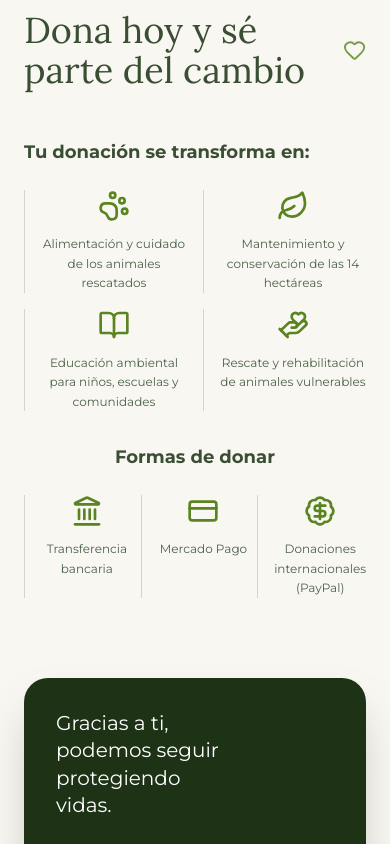
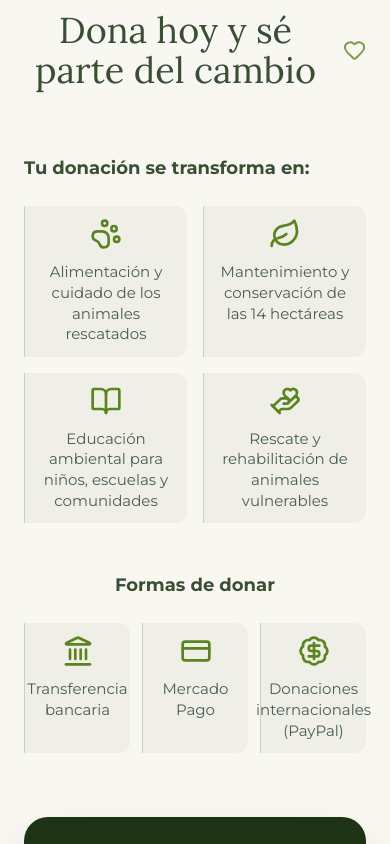
Before and after one commit to DavikoGH/yvagaguazu, a React (Vite) app: page /donaciones in a window 390 px wide. Shown: the part 3580-4424 px from the top of the page. Built offline with nearby package versions, Linux system fonts and the light colour scheme; a web font is replaced by a local one.

Commit message:
style: center alignment and layout for donations section
Update the donation section to center-align the heading and switch to a CSS grid layout for improved responsiveness and consistency.

```diff
--- a/src/pages/Donaciones.tsx
+++ b/src/pages/Donaciones.tsx
@@ -202,76 +202,71 @@ export default function Donaciones() {
       {/* SECCIÓN 5: Dona hoy y sé parte del cambio */}
       <section className="bg-[#F9F7F2] py-24 px-6 md:px-12 w-full border-t border-[#3A4E33]/10">
         <div className="max-w-7xl mx-auto">
-          <div className="flex items-center gap-4 mb-12">
-            <h2 className="font-serif text-4xl md:text-5xl text-[#3A4E33]">
+          <div className="flex items-center justify-center gap-4 mb-12">
+            <h2 className="font-serif text-4xl md:text-5xl text-[#3A4E33] text-center">
               Dona hoy y sé parte del cambio
             </h2>
             <Heart className="w-10 h-10 text-[#598420] opacity-80" />
           </div>
 
-          <div className="flex flex-col lg:flex-row gap-12 lg:gap-8">
+          <div className="grid grid-cols-1 lg:grid-cols-12 gap-8 lg:gap-12 mb-16">
 
-            {/* Columna Izquierda: Información */}
-            <div className="w-full lg:w-[70%] flex flex-col md:flex-row gap-8 lg:gap-12 pb-8 lg:pb-0 overflow-x-auto lg:overflow-visible my-auto">
-
-              {/* Tu donación se transforma en: */}
-              <div className="flex-1 min-w-[280px]">
+            {/* 7 Columnas: Tu donación se transforma en: */}
+            <div className="lg:col-span-7 flex flex-col pt-4">
               <h3 className="font-sans font-bold text-lg text-[#3A4E33] mb-6 whitespace-nowrap">Tu donación se transforma en:</h3>
               <div className="grid grid-cols-2 md:grid-cols-4 gap-4">
 
-                  <div className="flex flex-col items-center text-center border-l border-[#3A4E33]/20 pl-4 h-full">
+                <div className="flex flex-col items-center text-center border-l bg-[#3A4E33]/5 rounded-r-xl p-3 border-[#3A4E33]/20 h-full">
                   <PawPrint className="w-8 h-8 text-[#598420] mb-3" />
-                    <p className="font-sans text-xs text-yvaga-dark/80 leading-relaxed">Alimentación y cuidado de los animales rescatados</p>
+                  <p className="font-sans text-[15px] text-yvaga-dark/80 leading-snug">Alimentación y cuidado de los animales rescatados</p>
                 </div>
 
-                  <div className="flex flex-col items-center text-center border-l border-[#3A4E33]/20 pl-4 h-full">
+                <div className="flex flex-col items-center text-center border-l bg-[#3A4E33]/5 rounded-r-xl p-3 border-[#3A4E33]/20 h-full">
                   <Leaf className="w-8 h-8 text-[#598420] mb-3" />
-                    <p className="font-sans text-xs text-yvaga-dark/80 leading-relaxed">Mantenimiento y conservación de las 14 hectáreas</p>
+                  <p className="font-sans text-[15px] text-yvaga-dark/80 leading-snug">Mantenimiento y conservación de las 14 hectáreas</p>
                 </div>
 
-                  <div className="flex flex-col items-center text-center border-l border-[#3A4E33]/20 pl-4 h-full">
+                <div className="flex flex-col items-center text-center border-l bg-[#3A4E33]/5 rounded-r-xl p-3 border-[#3A4E33]/20 h-full">
                   <BookOpen className="w-8 h-8 text-[#598420] mb-3" />
-                    <p className="font-sans text-xs text-yvaga-dark/80 leading-relaxed">Educación ambiental para niños, escuelas y comunidades</p>
+                  <p className="font-sans text-[15px] text-yvaga-dark/80 leading-snug">Educación ambiental para niños, escuelas y comunidades</p>
                 </div>
 
-                  <div className="flex flex-col items-center text-center border-l border-[#3A4E33]/20 pl-4 h-full">
+                <div className="flex flex-col items-center text-center border-l bg-[#3A4E33]/5 rounded-r-xl p-3 border-[#3A4E33]/20 h-full">
                   <HandHeart className="w-8 h-8 text-[#598420] mb-3" />
-                    <p className="font-sans text-xs text-yvaga-dark/80 leading-relaxed">Rescate y rehabilitación de animales vulnerables</p>
+                  <p className="font-sans text-[15px] text-yvaga-dark/80 leading-snug">Rescate y rehabilitación de animales vulnerables</p>
                 </div>
 
               </div>
             </div>
 
-              {/* VR */}
-              <div className="hidden md:block w-px bg-[#3A4E33]/20"></div>
+            {/* 5 Columnas: Formas de donar */}
+            <div className="lg:col-span-5 flex flex-col pt-4 lg:pl-10 lg:border-l border-[#3A4E33]/20">
+              <h3 className="font-sans font-bold text-lg text-[#3A4E33] mb-6 text-center">Formas de donar</h3>
+              <div className="grid grid-cols-3 gap-3">
 
-              {/* Formas de donar */}
-              <div className="flex-[0.8] min-w-[240px]">
-                <h3 className="font-sans font-bold text-lg text-[#3A4E33] mb-6 text-center">Formas de donar</h3>
-                <div className="grid grid-cols-3 gap-2">
-
-                  <div className="flex flex-col items-center text-center border-l border-[#3A4E33]/20 pl-4 h-full justify-start">
+                <div className="flex flex-col items-center text-center border-l bg-[#3A4E33]/5 rounded-r-xl p-3 border-[#3A4E33]/20 h-full justify-start">
                   <Landmark className="w-8 h-8 text-[#598420] mb-3" />
-                    <p className="font-sans text-xs text-yvaga-dark/80 leading-relaxed">Transferencia bancaria</p>
+                  <p className="font-sans text-[15px] text-yvaga-dark/80 leading-snug">Transferencia bancaria</p>
                 </div>
 
-                  <div className="flex flex-col items-center text-center border-l border-[#3A4E33]/20 pl-4 h-full justify-start">
+                <div className="flex flex-col items-center text-center border-l bg-[#3A4E33]/5 rounded-r-xl p-3 border-[#3A4E33]/20 h-full justify-start">
                   <CreditCard className="w-8 h-8 text-[#598420] mb-3" />
-                    <p className="font-sans text-xs text-yvaga-dark/80 leading-relaxed">Mercado Pago</p>
+                  <p className="font-sans text-[15px] text-yvaga-dark/80 leading-snug">Mercado Pago</p>
                 </div>
 
-                  <div className="flex flex-col items-center text-center border-l border-[#3A4E33]/20 pl-4 h-full justify-start">
+                <div className="flex flex-col items-center text-center border-l bg-[#3A4E33]/5 rounded-r-xl p-3 border-[#3A4E33]/20 h-full justify-start">
                   <BadgeDollarSign className="w-8 h-8 text-[#598420] mb-3" />
-                    <p className="font-sans text-xs text-yvaga-dark/80 leading-relaxed">Donaciones internacionales (PayPal)</p>
+                  <p className="font-sans text-[15px] text-yvaga-dark/80 leading-snug">Donaciones internacionales (PayPal)</p>
                 </div>
 
               </div>
             </div>
           </div>
 
-            {/* Columna Derecha: CTA Box */}
-            <div className="w-full lg:w-[30%]">
-              <div className="bg-[#1E3316] rounded-3xl p-8 text-white flex flex-col justify-center h-full shadow-2xl relative overflow-hidden">
+          {/* Cuadro verde: 4 Columnas Centrado Abajo */}
+          <div className="grid grid-cols-1 lg:grid-cols-12 w-full mt-4">
+            <div className="lg:col-start-5 lg:col-span-4">
+              <div className="bg-[#1E3316] rounded-3xl p-8 text-white flex flex-col justify-center h-full shadow-2xl relative overflow-hidden text-center">
                 <Leaf className="w-32 h-32 text-white/5 absolute -bottom-8 -right-8 transform rotate-12" />
                 <h3 className="font-sans text-xl md:text-2xl leading-snug mb-8 relative z-10 font-normal">
                   Gracias a ti,<br/>podemos seguir<br/>protegiendo<br/>vidas.
@@ -287,7 +282,6 @@ export default function Donaciones() {
                 </a>
               </div>
             </div>
-
           </div>
         </div>
       </section>
```
Lines whose indentation alone changed are shown as unchanged.
